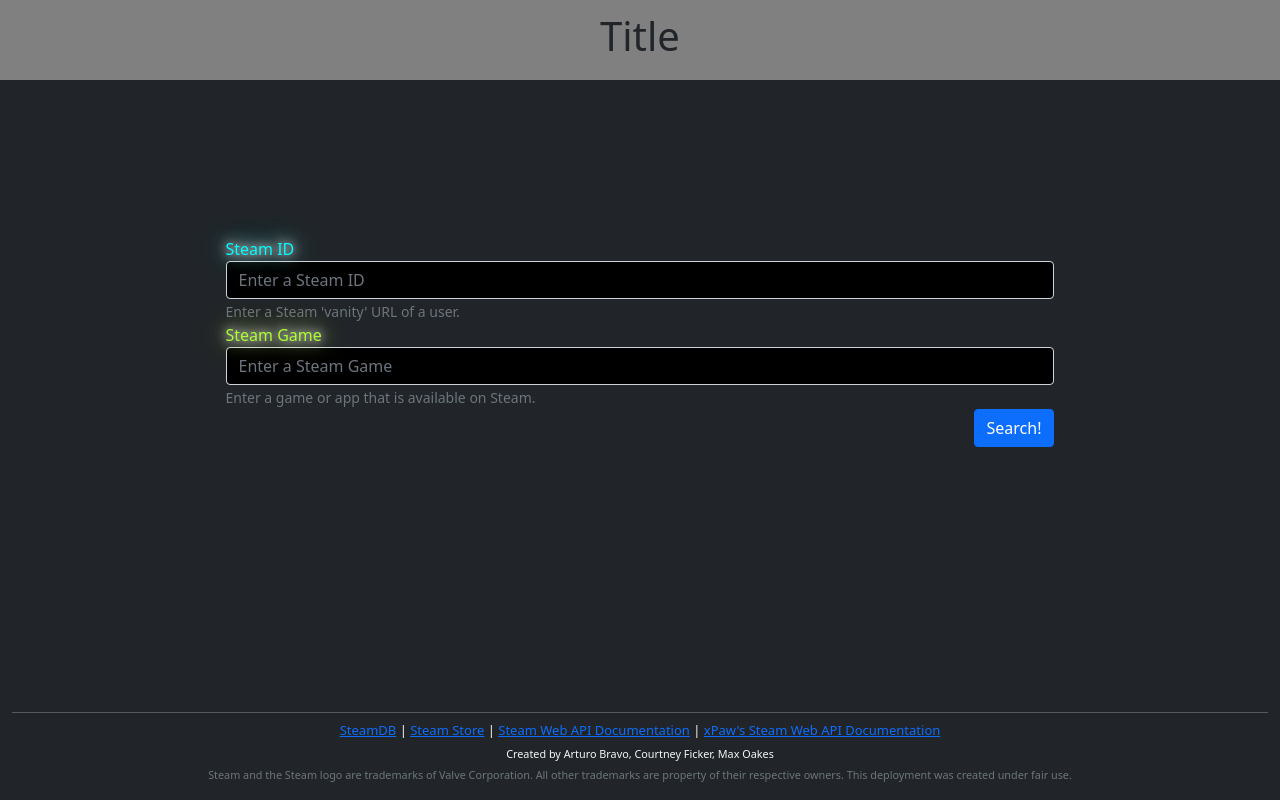
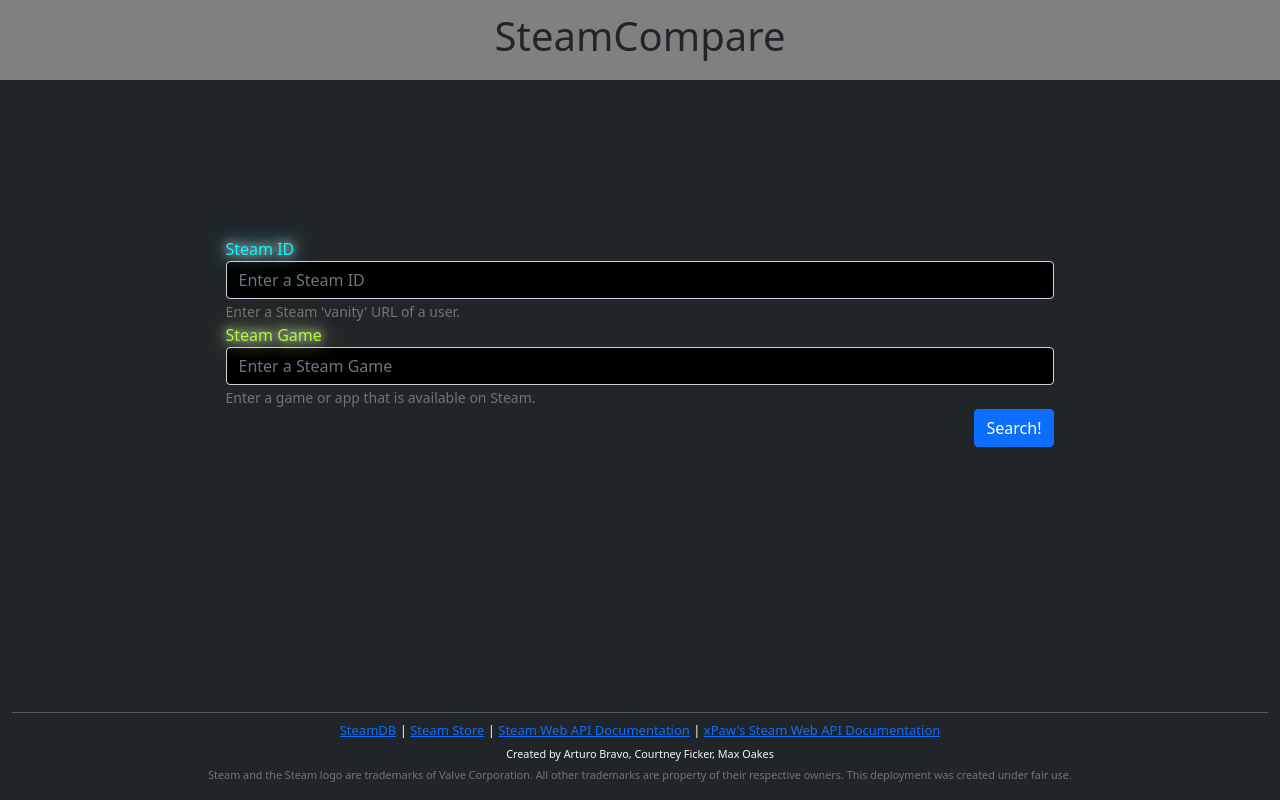
Before and after one commit to maxoakes/steam-compare, a React (Create React App) app: page / in a window 1280 px wide. Built offline with nearby package versions, Linux system fonts and the light colour scheme.

Commit message:
Added our temp title just in case we forget

```diff
--- a/src/App.js
+++ b/src/App.js
@@ -140,7 +140,7 @@
       <div className="container-fluid">
         <div className="row">
           <div className="header col-xs-12 col-md-12">
-            <h1>Title</h1>
+            <h1>SteamCompare</h1>
           </div>
         </div>
         <BodyHTML></BodyHTML>
```
